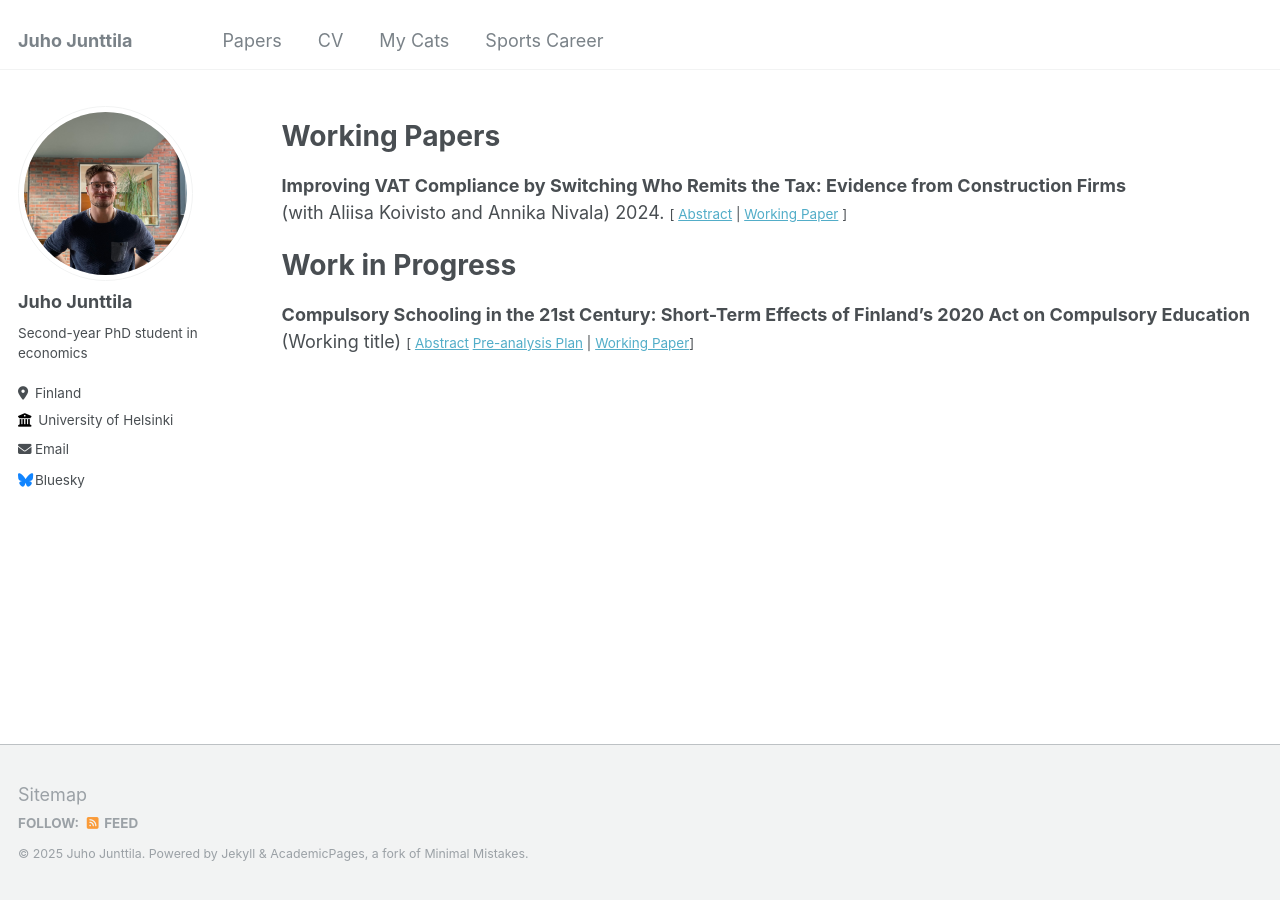
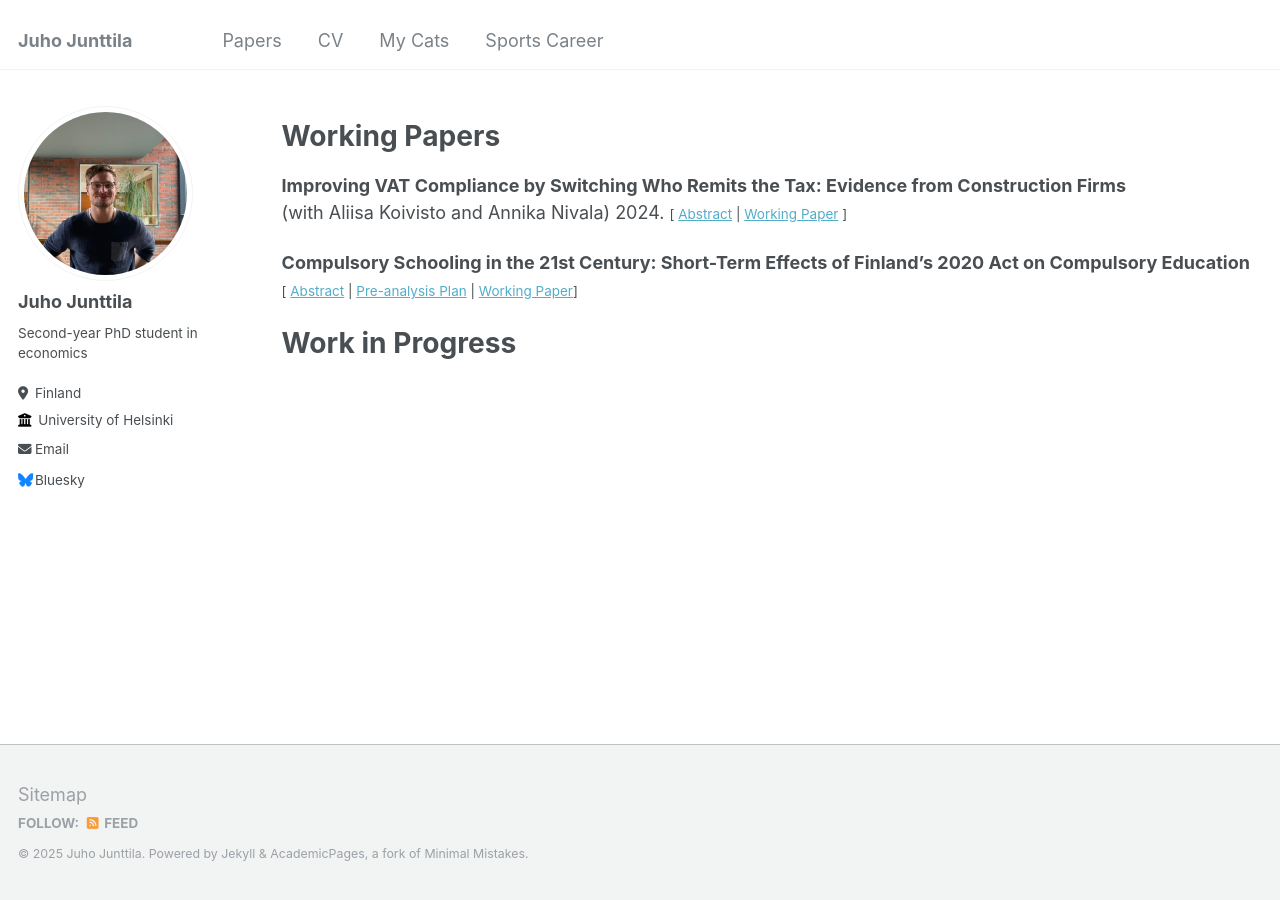
Before and after one commit to Juho-Junttila/Juho-Junttila.github.io, a Jekyll site: the page built from _pages/publications.md, in a window 1280 px wide. Built offline with Jekyll 4.4.1, drawn with Linux system fonts in a browser that asks for light colours.

Commit message:
Update publication details and remove working title

```diff
--- a/_pages/publications.md
+++ b/_pages/publications.md
@@ -38,11 +38,10 @@ Changing who remits a tax can affect how much tax revenue is collected when evas
 }
 </script>
 
-# Work in Progress
+
 
 **Compulsory Schooling in the 21st Century: Short-Term Effects of Finland’s 2020 Act on Compulsory Education** <br/>
-(Working title)
-<small>[  <a href="#/" onclick="visib('CSL')">Abstract</a> [Pre-analysis Plan][PAPCSL]  | [Working Paper][CSLLINK]]</small>
+<small>[ <a href="#/" onclick="visib('CSL')">Abstract</a> | [Pre-analysis Plan][PAPCSL]  | [Working Paper][CSLLINK]]</small>
 
 <div id="CSL" style="display: none; text-align: justify; line-height: 1.2" ><small>
 
```
Also changed, not shown: other parts of _pages/publications.md (+2 -0 lines).
